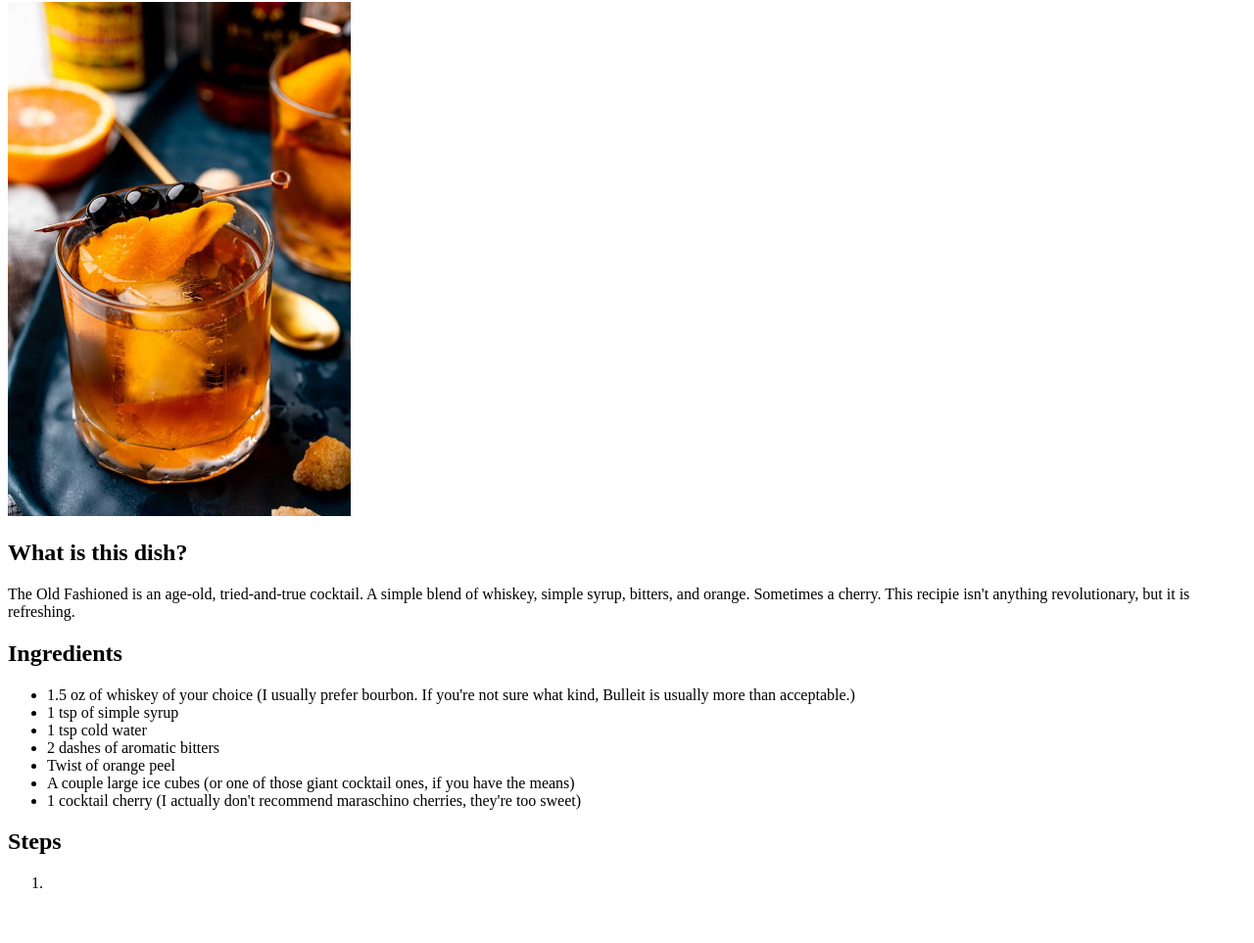
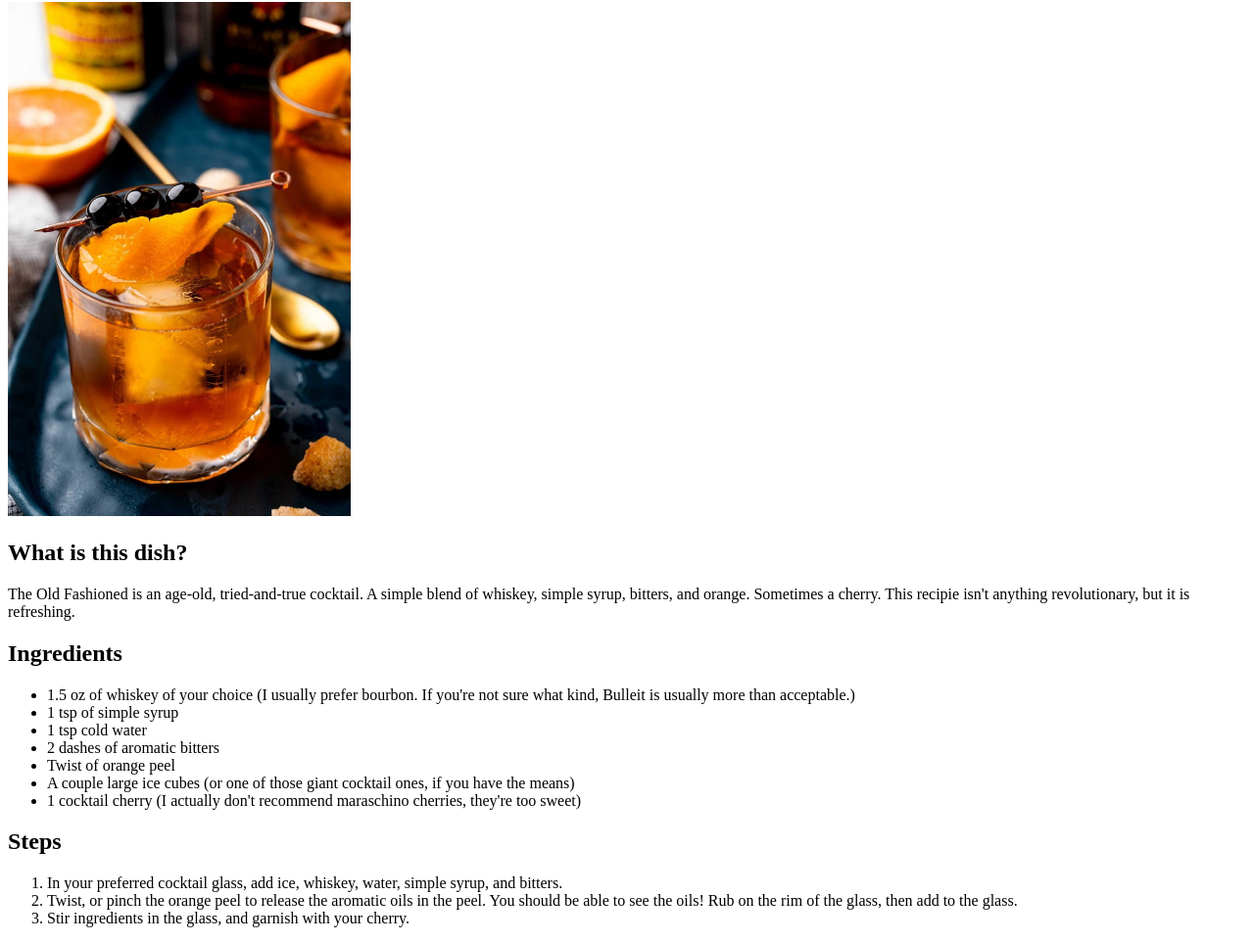
Before and after one commit to BobbyDaFish/odin-recipies, a plain HTML site: page recipies/old-fashioned.html in a window 1280 px wide. Shown: the part 78-1041 px from the top of the page at 98% size. Before the commit the page ends 1005 px from the top, so only its background shows below. Drawn offline with Linux system fonts and the light colour scheme.

Commit message:
Add steps for old fashioned recipie

```diff
--- a/recipies/old-fashioned.html
+++ b/recipies/old-fashioned.html
@@ -37,7 +37,13 @@
 <h2>Steps</h2>
 <ol>
     <li>
-
+        In your preferred cocktail glass, add ice, whiskey, water, simple syrup, and bitters.
+    </li>
+    <li>
+        Twist, or pinch the orange peel to release the aromatic oils in the peel. You should be able to see the oils! Rub on the rim of the glass, then add to the glass.
+    </li>
+    <li>
+        Stir ingredients in the glass, and garnish with your cherry.
     </li>
 </ol>
 </body>
```
